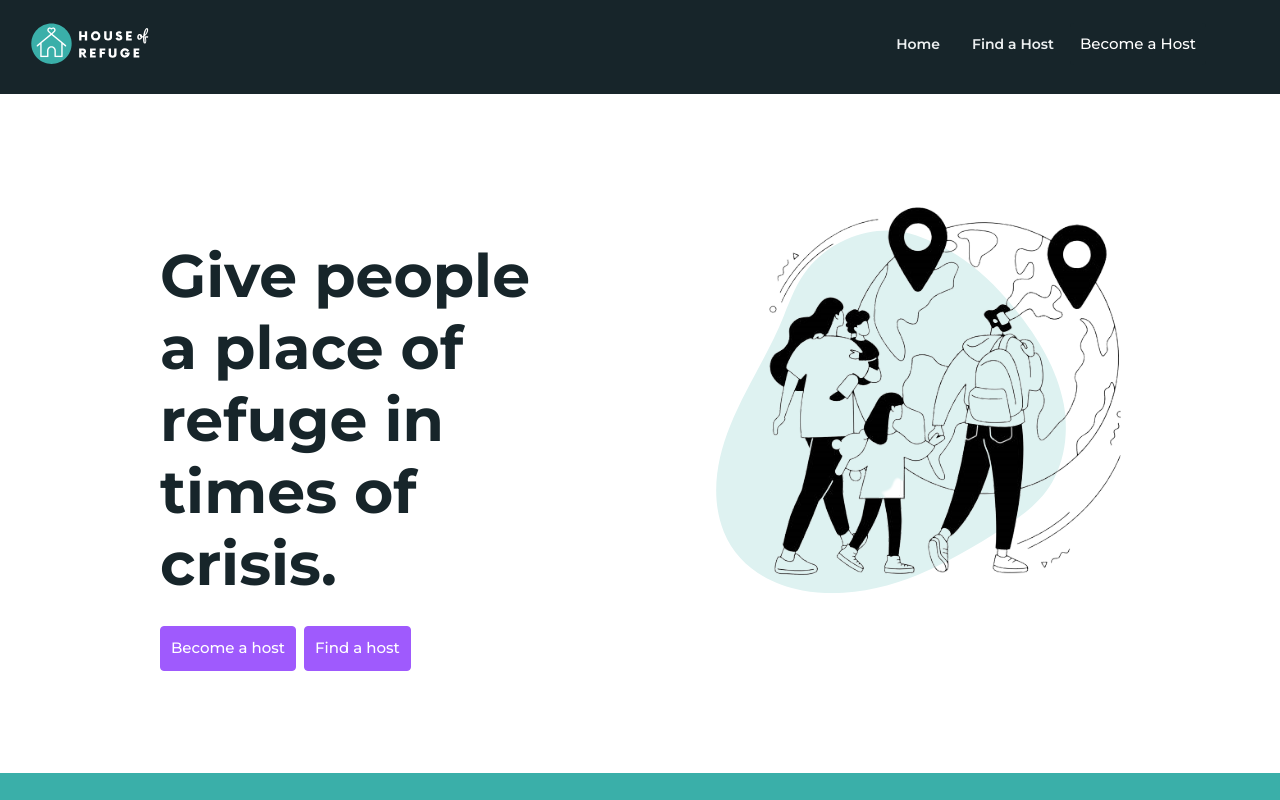
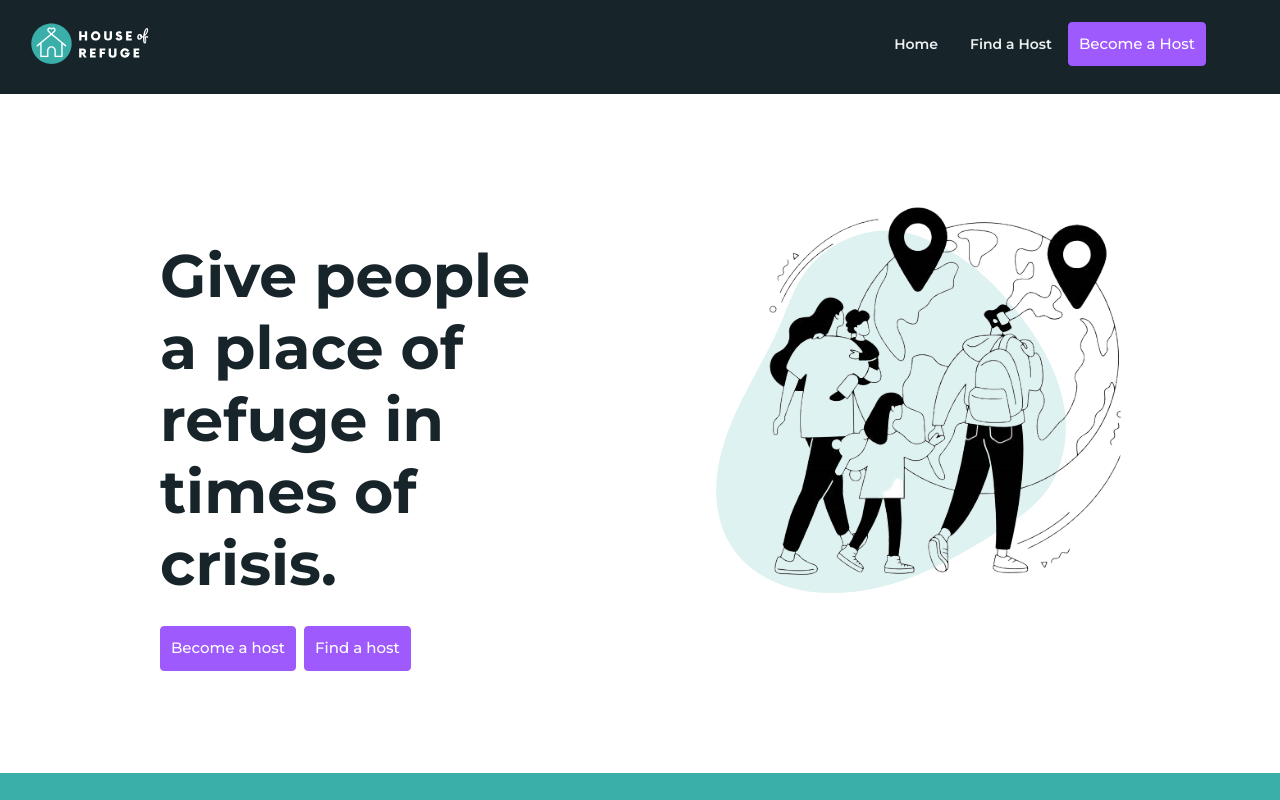
Before and after one commit to misiucodes/refugeehostingapp-react, a React (Create React App) app: page / in a window 1280 px wide. In both pictures the pointer is over the button "Become a Host". Shown: the top 800 px of the page. Built offline with nearby package versions, Linux system fonts and the light colour scheme.

Commit message:
Updated button styling

```diff
--- a/src/Button.css
+++ b/src/Button.css
@@ -52,14 +52,9 @@
 }
 
 .btn--outline:hover,
-.btn--mobile:hover {
+.btn--medium:hover .btn--mobile:hover {
   background: rgb(159, 90, 253);
   transition: all 0.3s ease-in-out;
-}
-.btn--medium:hover {
-  background-color: rgb(23, 37, 42);
-  transition: all 0.3s ease-in-out;
-  border: rgb(23, 37, 42);
   color: white;
 }
 
```
